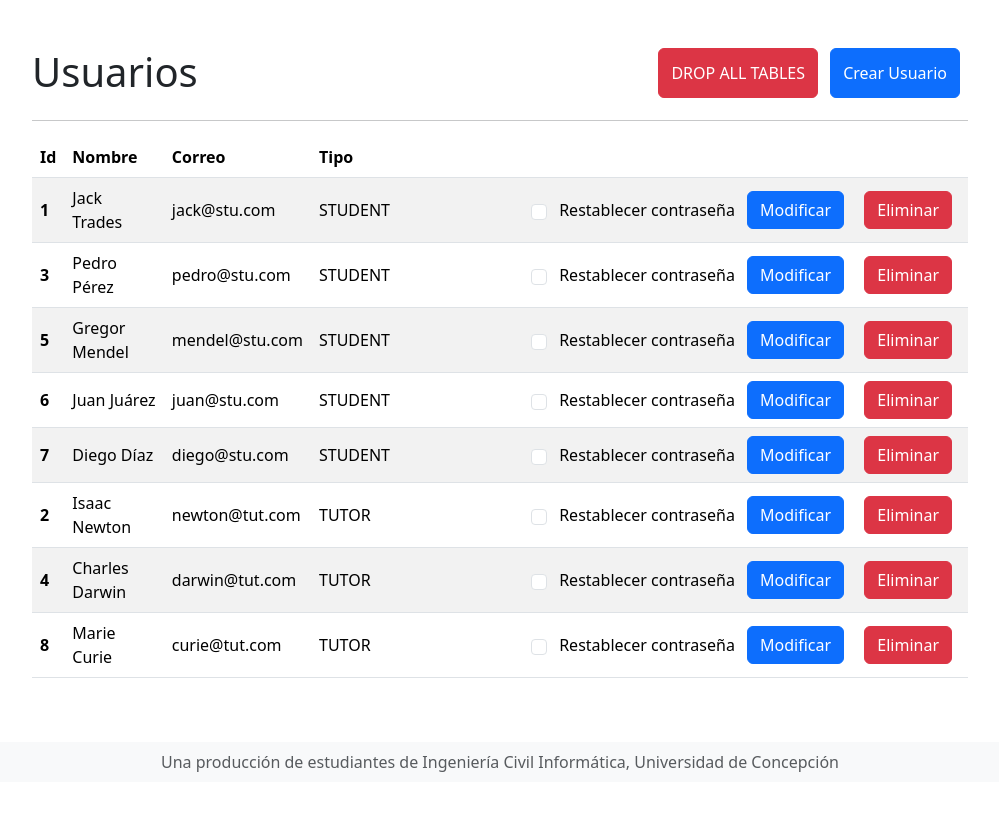
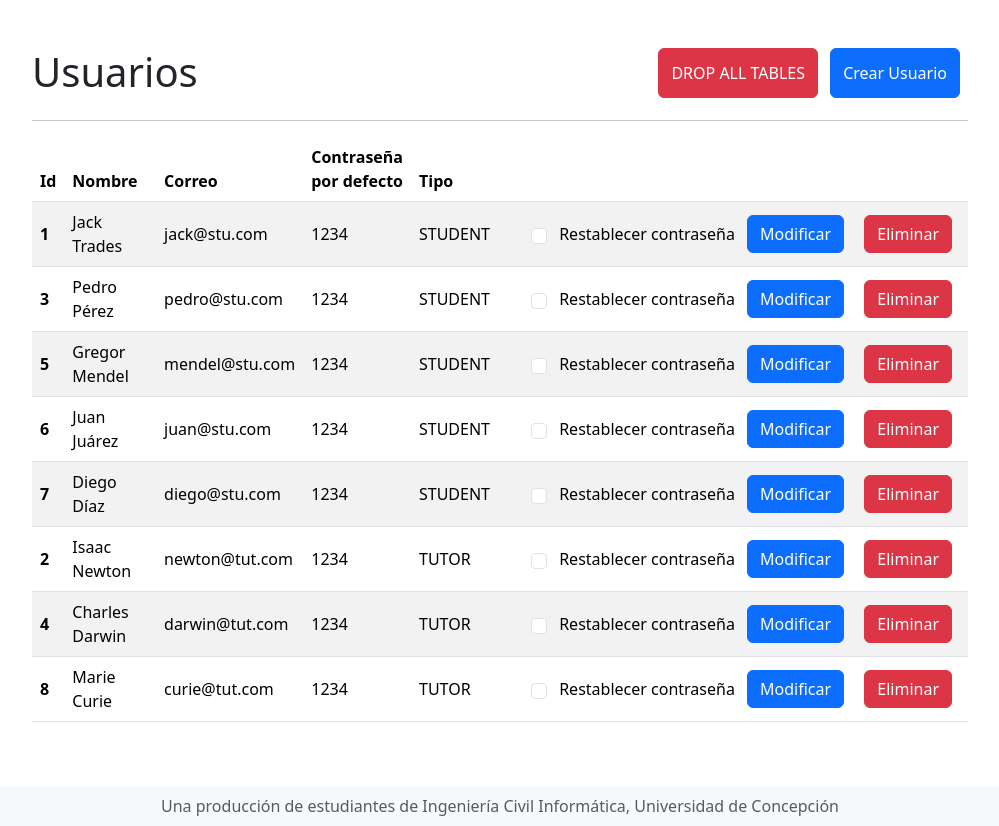
Before and after one commit to gllrmoliva/PostCPRweb, a Flask app: page /admin/ in a window 1280 px wide. Shown: the part 56-882 px from the top of the page, without its empty margins (140-1139 px from the left). Before the commit the page ends 828 px from the top, so only its background shows below. Run offline with Flask 3, Linux system fonts and the light colour scheme; a user stored in the database is signed in.

Commit message:
feature: cambio admin

```diff
--- a/app/admin/views.py
+++ b/app/admin/views.py
@@ -3,7 +3,7 @@ from flask import render_template, request, redirect, url_for, session, flash
 
 from login_required import login_required
 from database.database import Database
-from database.database import User
+from database.database import User, Student, Tutor
 
 """
 Todas las rutas que están aquí tienen el prefijo "/admin"
@@ -31,10 +31,11 @@ def home_post():
 
     # En caso de que se quiera crear un nuevo usuario
     if (form['form_type'] == "create_new_user"):
-        new_user = User(name = form["name"], email = form["email"])
 
-        # TODO: ¡No hay forma de seleccionar tipo de usuario en la creación!
-        new_user.type = form["user_type"] # Estudiante por defecto
+        if form["user_type"] == "STUDENT":
+            new_user = Student(name = form["name"], email = form["email"])
+        elif form["user_type"] == "TUTOR":
+            new_user = Tutor(name = form["name"], email = form["email"])
 
         # Contraseña por defecto
         new_user.password = defaul_password
@@ -44,7 +45,13 @@ def home_post():
         flash("Usuario añadido existosamente")
 
     elif (form['form_type'] == "clear_database"):
+        database.clear()
         flash("Se borro la base de datos")
+
+    elif (form['form_type'] == "add_example_values"):
+
+        flash("Se cargo la base de datos de ejemplo")
+
     # En caso de que se quiera modificar / eliminar un usuario
     elif (form['form_type'] == "edit_user"):
 
@@ -57,8 +64,6 @@ def home_post():
             if 'reset_password' in form:
                 user.password = defaul_password
 
-            # Cambiar tipo de usuario
-            user.type = form["user_type"]
 
             database.commit_changes()
             flash("Usuario modificado existosamente.")
--- a/templates/admin/home.html
+++ b/templates/admin/home.html
@@ -81,8 +81,9 @@ se olvida de su contraseña. Además se deberia agregar un "Cambiar contraseña
             <th scope="col">Id</th>
             <th scope="col">Nombre</th>
             <th scope="col">Correo</th>
+            <th scope="col" style="width: 70px;">Contraseña por defecto</th>
             <th scope="col">Tipo</th>
-            <th scope="col" style="width: 570px;"></th>
+            <th scope="col" style="width: 470px;"></th>
         </tr>
     </thead>
     <tbody>
@@ -92,6 +93,8 @@ se olvida de su contraseña. Además se deberia agregar un "Cambiar contraseña
             <th class="align-middle" scope="row">{{user.id}}</th>
             <td class="align-middle">{{user.name}}</td>
             <td class="align-middle">{{user.email}}</td>
+            <!--Esta es la contraseña por defecto-->
+            <td class="align-middle">1234</td>
             <td class="align-middle">{{user.type}}</td>
             <td class="align-middle">
                 <form action="{{url_for('admin.home_post')}}" method="post">
--- a/templates/tutor/tasktutor.html
+++ b/templates/tutor/tasktutor.html
@@ -32,9 +32,11 @@
         </form>
 
 
+        {% if state!="COMPLETED" %}
         <form action="{{url_for('tutor.edit_task', task_id = task.id)}}" class="aling-middle mx-1">
             <button type="submit" class="btn btn-warning me-2">Editar tarea</button>
         </form>
+        {% endif %}
     </div>
 </div>
 
```
